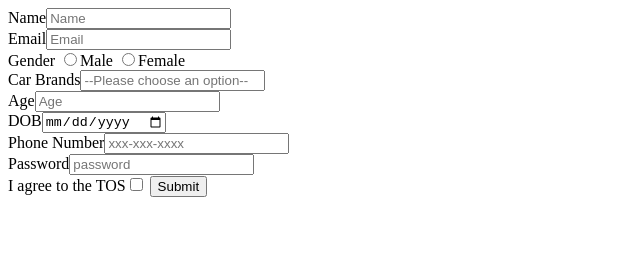
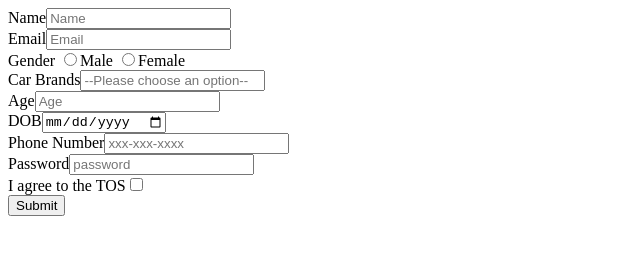
Before and after one commit to acciojob/signup-form-car-mohanapriyak07, a website: page main.html in a window 1280 px wide. Shown: the whole page, without its empty margins (0-640 px from the left). Drawn offline with Linux system fonts and the light colour scheme.

Commit message:
created a submission

```diff
--- a/main.html
+++ b/main.html
@@ -23,7 +23,7 @@
 		<label for="dob">DOB</label><input type="date" id="dob" required><br/>
 		<label for="tel">Phone Number</label><input type="tel" id="tel" placeholder="xxx-xxx-xxxx"><br/>
 		<label for="password">Password</label><input type="password" id="password" placeholder="password" required><br/>
-		<label for="tos">I agree to the TOS</label><input type="checkbox" id="tos" required>
+		<label for="tos">I agree to the TOS</label><input type="checkbox" id="tos" required><br/>
 	    <button type="submit">Submit</button>
 	</form>
     <script type="text/javascript" src="./script.js">
```
